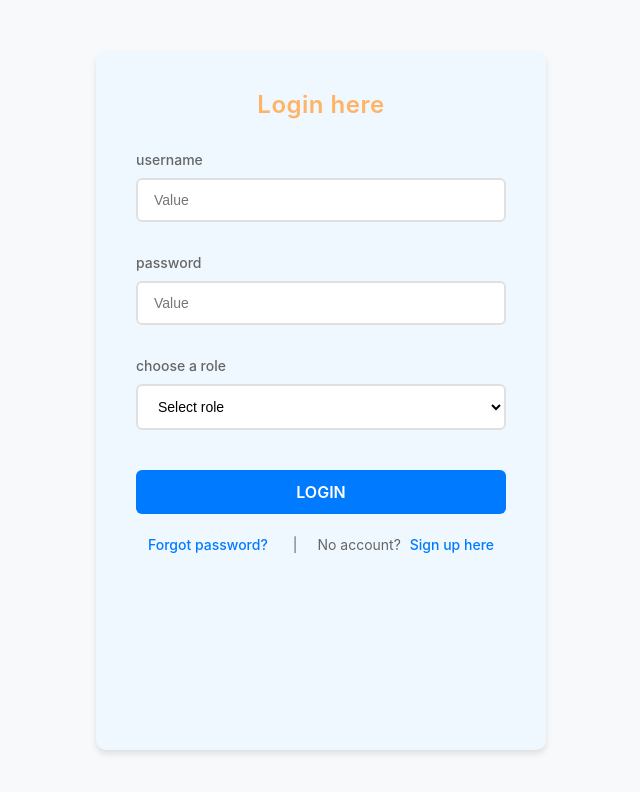
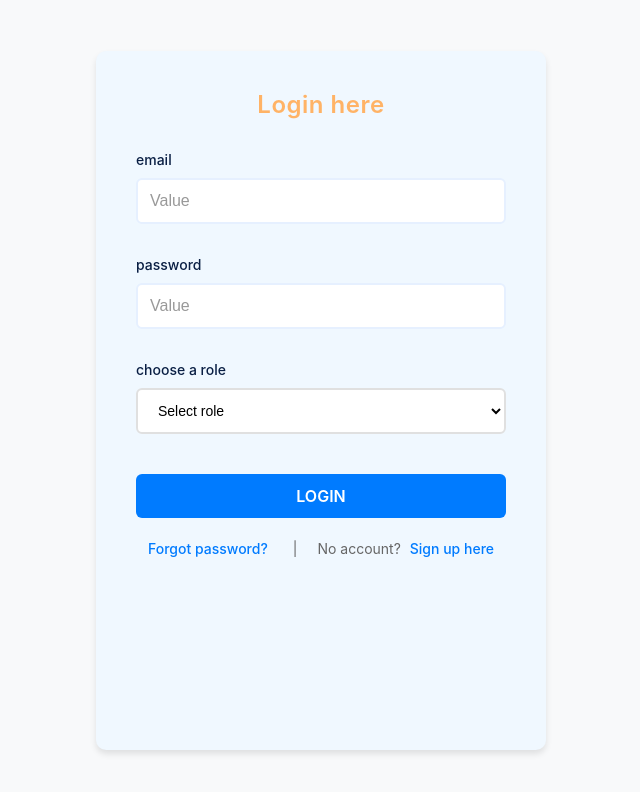
Before and after one commit to cjkakai/SkillBridge_project, a React (Vite) app in the folder Client/: page /login in a window 1280 px wide. Shown: the top 792 px of the page, without its empty margins (319-959 px from the left). Built offline with nearby package versions, Linux system fonts and the light colour scheme.

Commit message:
add Login.css

```diff
--- a/Client/src/App.jsx
+++ b/Client/src/App.jsx
@@ -25,6 +25,13 @@ import Applications from './pages/freelancer/Applications';
 import BrowseTasks from './pages/freelancer/BrowseTasks';
 import Myprojects from './pages/freelancer/Myprojects';
 import Earnings from './pages/freelancer/Earnings';
+import AdminDashboard from './pages/admin/AdminDashboard';
+import UserManagement from './pages/admin/UserManagement';
+import ProjectManagement from './pages/admin/ProjectManagement';
+import TransactionManagement from './pages/admin/TransactionManagement';
+import AnalyticsManagement from './pages/admin/AnalyticsManagement';
+import SettingsManagement from './pages/admin/SettingsManagement';
+
 import './App.css';
 
 function App() {
@@ -32,7 +39,6 @@ function App() {
     <Router>
       <div className="App">
         <Routes>
-          <Route path="/" element={<ClientDashboard/>} />
           <Route path="/client-dashboard" element={<ClientDashboard/>} />
           <Route path="/client-contracts" element={<ClientContracts />} />
           <Route path="/contract-details/:id" element={<ContractDetails />} />
@@ -59,7 +65,13 @@ function App() {
           <Route path="/freelancer/reviews" element={<FreelancerDashboard />} />
           <Route path="/my-projects" element={<Myprojects />} />
           <Route path="/freelancer/my-projects" element={<Myprojects />} />
-          <Route path="*" element={<Login />} />
+          <Route path="/admin" element={<AdminDashboard />} />
+          <Route path="/admin/users" element={<UserManagement />} />
+          <Route path="/admin/projects" element={<ProjectManagement />} />
+          <Route path="/admin/transactions" element={<TransactionManagement />} />
+          <Route path="/admin/analytics" element={<AnalyticsManagement />} />
+          <Route path="/admin/settings" element={<SettingsManagement />} />
+          <Route path="/" element={<Login />} />
         </Routes>
       </div>
     </Router>
--- /dev/null
+++ b/Client/src/components/auth/Login.css
@@ -0,0 +1,97 @@
+.login-container {
+  display: flex;
+  justify-content: center;
+  align-items: center;
+  min-height: 100vh;
+  background-color: #f8f9fa;
+  padding: 20px;
+  font-family: -apple-system, BlinkMacSystemFont, "Segoe UI", Roboto, sans-serif;
+}
+
+.login-card {
+  background-color: #f0f8ff;
+  padding: 40px;
+  border-radius: 10px;
+  box-shadow: 0 4px 6px rgba(0, 0, 0, 0.1);
+  width: 450px;
+  height: 699px;
+  text-align: center;
+}
+
+.login-title {
+  color: #ffb366;
+  font-size: 24px;
+  font-weight: 600;
+  margin-bottom: 30px;
+  letter-spacing: 0.5px;
+}
+
+.login-form {
+  text-align: left;
+}
+
+.form-group {
+  margin-bottom: 20px;
+}
+
+.form-label {
+  display: block;
+  color: #666;
+  font-size: 14px;
+  font-weight: 500;
+  margin-bottom: 8px;
+  text-transform: lowercase;
+}
+
+.form-input {
+  width: 100%;
+  padding: 12px 16px;
+  border: 2px solid #e0e0e0;
+  border-radius: 6px;
+  font-size: 14px;
+  transition: border-color 0.3s ease;
+  box-sizing: border-box;
+}
+
+.form-select {
+  width: 100%;
+  padding: 12px 16px;
+  border: 2px solid #e0e0e0;
+  border-radius: 6px;
+  font-size: 14px;
+  background-color: white;
+  cursor: pointer;
+  box-sizing: border-box;
+}
+
+.login-button {
+  width: 100%;
+  padding: 12px;
+  background-color: #007bff;
+  color: white;
+  border: none;
+  border-radius: 6px;
+  font-size: 16px;
+  font-weight: 600;
+  cursor: pointer;
+  transition: background-color 0.3s ease;
+  margin-top: 10px;
+  text-transform: uppercase;
+}
+
+.login-links {
+  margin-top: 20px;
+  text-align: center;
+  font-size: 14px;
+  color: #666;
+}
+
+.login-link {
+  color: #007bff;
+  text-decoration: none;
+  margin: 0 5px;
+}
+
+.link-text {
+  margin-bottom: 8px;
+}
--- a/Client/src/components/auth/Login.jsx
+++ b/Client/src/components/auth/Login.jsx
@@ -1,11 +1,12 @@
 import React, { useState } from 'react';
 import { Link } from 'react-router-dom';
+import './Login.css';
 
 const Login = () => {
   const [formData, setFormData] = useState({
-    username: '',
+    email: '',
     password: '',
-    role: ''
+    user_type: ''
   });
 
   const handleChange = (e) => {
@@ -21,153 +22,65 @@ const Login = () => {
     console.log('Login data:', formData);
   };
 
-  const styles = {
-    container: {
-      display: 'flex',
-      justifyContent: 'center',
-      alignItems: 'center',
-      minHeight: '100vh',
-      backgroundColor: '#f8f9fa',
-      padding: '20px',
-      fontFamily: '-apple-system, BlinkMacSystemFont, "Segoe UI", Roboto, sans-serif'
-    },
-    card: {
-      backgroundColor: '#f0f8ff',
-      padding: '40px',
-      borderRadius: '10px',
-      boxShadow: '0 4px 6px rgba(0, 0, 0, 0.1)',
-      width: '450px',
-      height: '699px',
-      textAlign: 'center'
-    },
-    title: {
-      color: '#ffb366',
-      fontSize: '24px',
-      fontWeight: '600',
-      marginBottom: '30px',
-      letterSpacing: '0.5px'
-    },
-    form: {
-      textAlign: 'left'
-    },
-    formGroup: {
-      marginBottom: '20px'
-    },
-    label: {
-      display: 'block',
-      color: '#666',
-      fontSize: '14px',
-      fontWeight: '500',
-      marginBottom: '8px',
-      textTransform: 'lowercase'
-    },
-    input: {
-      width: '100%',
-      padding: '12px 16px',
-      border: '2px solid #e0e0e0',
-      borderRadius: '6px',
-      fontSize: '14px',
-      transition: 'border-color 0.3s ease',
-      boxSizing: 'border-box'
-    },
-    select: {
-      width: '100%',
-      padding: '12px 16px',
-      border: '2px solid #e0e0e0',
-      borderRadius: '6px',
-      fontSize: '14px',
-      backgroundColor: 'white',
-      cursor: 'pointer',
-      boxSizing: 'border-box'
-    },
-    loginButton: {
-      width: '100%',
-      padding: '12px',
-      backgroundColor: '#007bff',
-      color: 'white',
-      border: 'none',
-      borderRadius: '6px',
-      fontSize: '16px',
-      fontWeight: '600',
-      cursor: 'pointer',
-      transition: 'background-color 0.3s ease',
-      marginTop: '10px',
-      textTransform: 'uppercase'
-    },
-    links: {
-      marginTop: '20px',
-      textAlign: 'center',
-      fontSize: '14px',
-      color: '#666'
-    },
-    link: {
-      color: '#007bff',
-      textDecoration: 'none',
-      margin: '0 5px'
-    },
-    linkText: {
-      marginBottom: '8px'
-    }
-  };
 
   return (
-    <div style={styles.container}>
-      <div style={styles.card}>
-        <h2 style={styles.title}>Login here</h2>
+    <div className="login-container">
+      <div className="login-card">
+        <h2 className="login-title">Login here</h2>
 
-        <form style={styles.form} onSubmit={handleSubmit}>
-          <div style={styles.formGroup}>
-            <label style={styles.label}>username</label>
+        <form className="login-form" onSubmit={handleSubmit}>
+          <div className="form-group">
+            <label className="form-label">email</label>
             <input
               type="text"
-              name="username"
-              value={formData.username}
+              name="email"
+              value={formData.email}
               onChange={handleChange}
-              style={styles.input}
+              className="form-input"
               placeholder="Value"
             />
           </div>
 
-          <div style={styles.formGroup}>
-            <label style={styles.label}>password</label>
+          <div className="form-group">
+            <label className="form-label">password</label>
             <input
               type="password"
               name="password"
               value={formData.password}
               onChange={handleChange}
-              style={styles.input}
+              className="form-input"
               placeholder="Value"
             />
           </div>
 
-          <div style={styles.formGroup}>
-            <label style={styles.label}>choose a role</label>
+          <div className="form-group">
+            <label className="form-label">choose a role</label>
             <select
-              name="role"
-              value={formData.role}
+              name="user_type"
+              value={formData.user_type}
               onChange={handleChange}
-              style={styles.select}
+              className="form-select"
             >
               <option value="">Select role</option>
-              <option value="admin">Admin</option>
-              <option value="freelancer">Freelancer</option>
-              <option value="client">Client</option>
+              <option name="admin" value="admin">Admin</option>
+              <option name="freelancer" value="freelancer">Freelancer</option>
+              <option name="client" value="client">Client</option>
             </select>
           </div>
 
-          <button type="submit" style={styles.loginButton}>
+          <button type="submit" className="login-button">
             Login
           </button>
         </form>
 
-        <div style={styles.links}>
-          <div style={styles.linkText}>
-            <Link to="/forgot-password" style={styles.link}>
+        <div className="login-links">
+          <div className="link-text">
+            <Link to="/forgot-password" className="login-link">
               Forgot password?
             </Link>
             <span style={{margin: '0 20px'}}>|</span>
             <span>No account? </span>
-            <Link to="/role-selection" style={styles.link}>
+            <Link to="/role-selection" className="login-link">
               Sign up here
             </Link>
           </div>
--- a/Client/src/pages/admin/AnalyticsManagement.jsx
+++ b/Client/src/pages/admin/AnalyticsManagement.jsx
@@ -1,7 +1,7 @@
 import React, { useState, useEffect } from "react";
 import Sidebar from "./Sidebar";
 import Header from "./Header";
-import { fetchClients, fetchFreelancers, fetchTasks, fetchContracts, fetchPayments } from "../../../../src/services/api";
+// import { fetchClients, fetchFreelancers, fetchTasks, fetchContracts, fetchPayments } from "../../../../src/services/api";
 import "./UserManagement.css"; // Reuse the same CSS
 
 const AnalyticsManagement = () => {
--- a/Client/src/pages/admin/ProjectManagement.jsx
+++ b/Client/src/pages/admin/ProjectManagement.jsx
@@ -1,7 +1,7 @@
 import React, { useState, useEffect } from "react";
 import Sidebar from "./Sidebar";
 import Header from "./Header";
-import { fetchTasks, fetchContracts } from "../../../../src/services/api";
+// import { fetchTasks, fetchContracts } from "../../../../src/services/api";
 import "./UserManagement.css"; // Reuse the same CSS
 
 const ProjectManagement = () => {
--- a/Client/src/pages/admin/SettingsManagement.jsx
+++ b/Client/src/pages/admin/SettingsManagement.jsx
@@ -1,7 +1,7 @@
 import React, { useState, useEffect } from "react";
 import Sidebar from "./Sidebar";
 import Header from "./Header";
-import { fetchCurrentUser, logout } from "../../../../src/services/api";
+// import { fetchCurrentUser, logout } from "../../../../src/services/api";
 import "./UserManagement.css"; // Reuse the same CSS
 
 const SettingsManagement = () => {
--- a/Client/src/pages/admin/TransactionManagement.jsx
+++ b/Client/src/pages/admin/TransactionManagement.jsx
@@ -1,7 +1,7 @@
 import React, { useState, useEffect } from "react";
 import Sidebar from "./Sidebar";
 import Header from "./Header";
-import { fetchPayments, fetchTasks, fetchClients, fetchFreelancers } from "../../../../src/services/api";
+// import { fetchPayments, fetchTasks, fetchClients, fetchFreelancers } from "../../../../src/services/api";
 import "./UserManagement.css"; // Reuse the same CSS
 
 const TransactionManagement = () => {
--- a/Client/src/pages/admin/UserManagement.jsx
+++ b/Client/src/pages/admin/UserManagement.jsx
@@ -1,6 +1,6 @@
 import React, { useState, useEffect } from 'react';
-import { useAuth } from '../../hooks/useAuth';
-import './UserManagement.css'; // Assuming you have a CSS file for styling
+// import { useAuth } from '../../hooks/useAuth';
+import './UserManagement.css'
 
 const UserManagement = () => {
   const { user } = useAuth();
```
Also changed, not shown: Client/src/pages/HomePage.jsx (+8 -8 lines), Client/src/pages/admin/AdminDashboard.jsx (+5 -5 lines).
